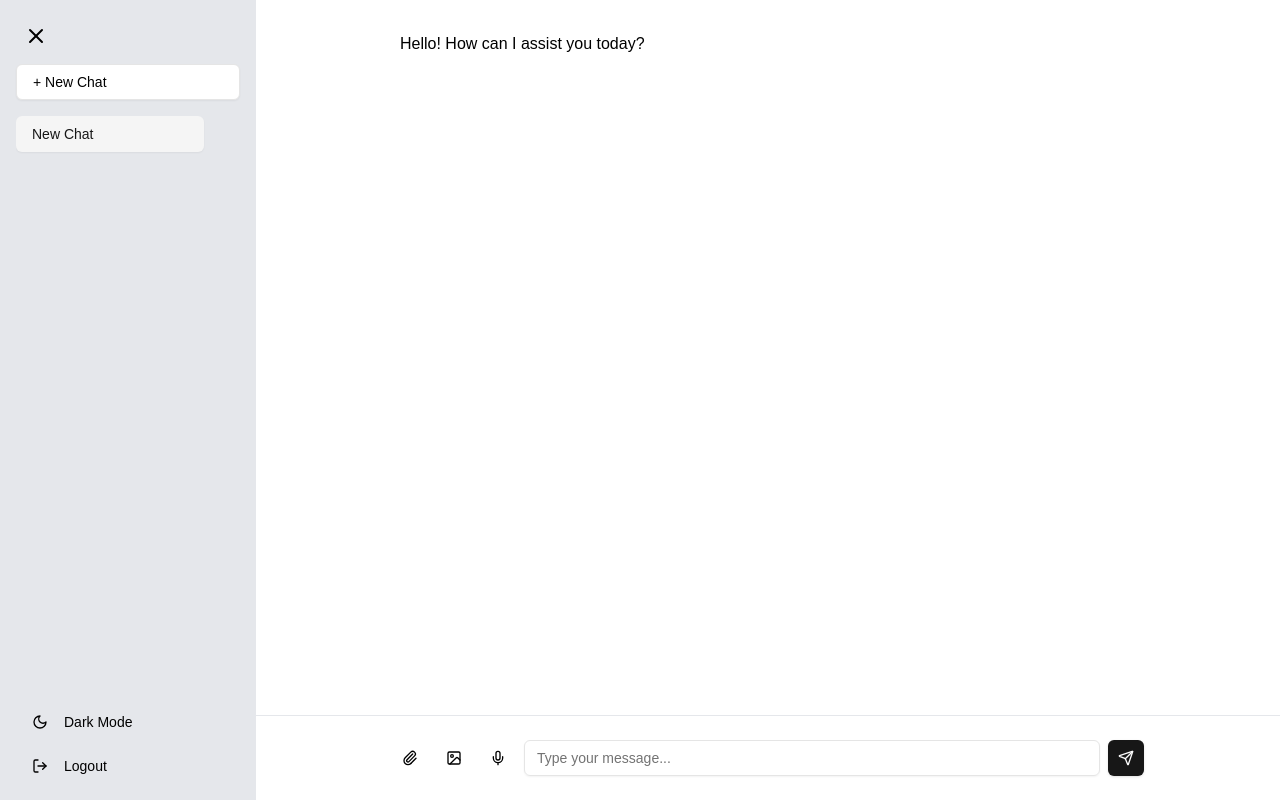
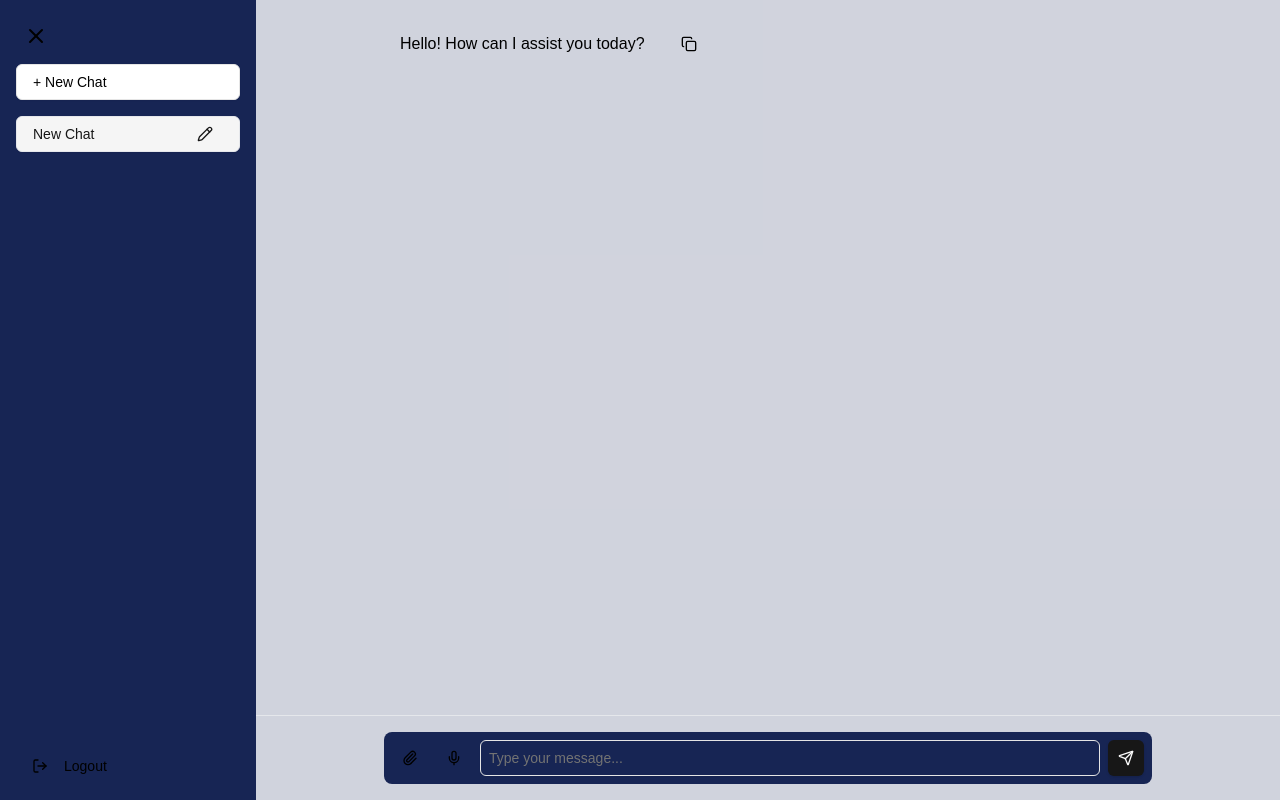
Before and after one commit to ShawneilRodrigues/TheNotoriusBug_LOC7, a Next.js app in the folder frontend/: page /employee/chat in a window 1280 px wide. Built offline with nearby package versions, Linux system fonts and the light colour scheme.

Commit message:
updated chat-page

```diff
--- a/frontend/src/app/employee/chat/page.tsx
+++ b/frontend/src/app/employee/chat/page.tsx
@@ -1,9 +1,9 @@
-'use client';
+"use client";
 
-import { useState, useEffect } from 'react';
-import { Button } from '@/components/ui/button';
-import { Input } from '@/components/ui/input';
-import { useTheme } from 'next-themes';
+import { useState, useEffect } from "react";
+import { Button } from "@/components/ui/button";
+import { Input } from "@/components/ui/input";
+import { useTheme } from "next-themes";
 import {
   Menu,
   X,
@@ -16,26 +16,24 @@ import {
   Image,
   Send,
   Pencil,
-} from 'lucide-react';
-import { cn } from '@/lib/utils';
+} from "lucide-react";
+import { cn } from "@/lib/utils";
 
 export default function EmployeeChat() {
   const [mounted, setMounted] = useState(false);
   const [isSidebarOpen, setIsSidebarOpen] = useState(true);
-    const [chatInput, setChatInput] = useState('');
+  const [chatInput, setChatInput] = useState("");
   const [editingChatId, setEditingChatId] = useState<number | null>(null);
-    const [editingTitle, setEditingTitle] = useState('');
+  const [editingTitle, setEditingTitle] = useState("");
   const [chats, setChats] = useState([
     {
       id: 1,
-            title: 'New Chat',
-            messages: [
-                { role: 'ai', content: 'Hello! How can I assist you today?' },
-            ],
+      title: "New Chat",
+      messages: [{ role: "ai", content: "Hello! How can I assist you today?" }],
     },
   ]);
   const [activeChatId, setActiveChatId] = useState(1);
-    const { theme, setTheme } = useTheme();
+  // const { theme, setTheme } = useTheme();
 
   // Handle hydration mismatch
   useEffect(() => {
@@ -46,16 +44,13 @@ export default function EmployeeChat() {
 
   const handleChatSubmit = (e: React.FormEvent) => {
     e.preventDefault();
-        if (chatInput.trim() === '') return;
+    if (chatInput.trim() === "") return;
 
     const updatedChats = chats.map((chat) => {
       if (chat.id === activeChatId) {
         return {
           ...chat,
-                    messages: [
-                        ...chat.messages,
-                        { role: 'user', content: chatInput },
-                    ],
+          messages: [...chat.messages, { role: "user", content: chatInput }],
         };
       }
       return chat;
@@ -70,8 +65,8 @@ export default function EmployeeChat() {
             ...chat,
             messages: [
               ...chat.messages,
-                            { role: 'user', content: chatInput },
-                            { role: 'ai', content: `You said: ${chatInput}` },
+              { role: "user", content: chatInput },
+              { role: "ai", content: `You said: ${chatInput}` },
             ],
           };
         }
@@ -80,16 +75,14 @@ export default function EmployeeChat() {
       setChats(updatedChatsWithAI);
     }, 1000);
 
-        setChatInput('');
+    setChatInput("");
   };
 
   const createNewChat = () => {
     const newChat = {
       id: chats.length + 1,
-            title: 'New Chat',
-            messages: [
-                { role: 'ai', content: 'Hello! How can I assist you today?' },
-            ],
+      title: "New Chat",
+      messages: [{ role: "ai", content: "Hello! How can I assist you today?" }],
     };
     setChats([...chats, newChat]);
     setActiveChatId(newChat.id);
@@ -111,7 +104,7 @@ export default function EmployeeChat() {
       );
     }
     setEditingChatId(null);
-        setEditingTitle('');
+    setEditingTitle("");
   };
 
   const copyToClipboard = (text: string) => {
@@ -124,15 +117,15 @@ export default function EmployeeChat() {
   }
 
   return (
-        <div className="flex h-screen bg-background">
+    <div className="flex h-screen">
       {/* Sidebar */}
       <aside
         className={cn(
-                    'absolute inset-y-0 left-0 z-50 w-64 bg-card transform transition-transform duration-200 ease-in-out pt-12 bg-gray-200 dark:bg-gray-700',
-                    isSidebarOpen ? 'translate-x-0' : '-translate-x-full'
+          "absolute inset-y-0 left-0 z-50 w-[20vw] bg-card transform transition-transform duration-200 ease-in-out pt-12 bg-blue-950",
+          isSidebarOpen ? "translate-x-0" : "-translate-x-full"
         )}
       >
-                <div className="flex flex-col h-full p-4 ">
+        <div className="flex flex-col h-full p-4">
           <Button
             variant="outline"
             className="w-full justify-start mb-4"
@@ -143,49 +136,33 @@ export default function EmployeeChat() {
 
           <div className="flex-1 overflow-y-auto">
             {chats.map((chat) => (
-                            <div
-                                key={chat.id}
-                                className="flex items-center mb-2 group"
-                            >
+              <div key={chat.id} className="flex items-center mb-2 group">
                 {editingChatId === chat.id ? (
                   <div className="flex w-full space-x-2">
                     <Input
                       value={editingTitle}
-                                            onChange={(e) =>
-                                                setEditingTitle(e.target.value)
-                                            }
+                      onChange={(e) => setEditingTitle(e.target.value)}
                       onBlur={saveEditingChat}
-                                            onKeyDown={(e) =>
-                                                e.key === 'Enter' &&
-                                                saveEditingChat()
-                                            }
+                      onKeyDown={(e) => e.key === "Enter" && saveEditingChat()}
                       autoFocus
                     />
                   </div>
                 ) : (
                   <div className="flex w-full items-center">
                     <Button
-                                            variant={
-                                                chat.id === activeChatId
-                                                    ? 'secondary'
-                                                    : 'ghost'
-                                            }
-                                            className="flex-1 justify-start text-left"
-                                            onClick={() =>
-                                                setActiveChatId(chat.id)
-                                            }
+                      variant={chat.id === activeChatId ? "secondary" : "ghost"}
+                      className="border py-1 flex-1 justify-between text-left"
+                      onClick={() => setActiveChatId(chat.id)}
                     >
                       {chat.title}
-                                        </Button>
                       <Button
                         variant="ghost"
                         size="icon"
-                                            className="opacity-0 group-hover:opacity-100"
-                                            onClick={() =>
-                                                startEditingChat(chat)
-                                            }
+                        // className="opacity-0 group-hover:opacity-100"
+                        onClick={() => startEditingChat(chat)}
                       >
                         <Pencil className="h-4 w-4" />
+                      </Button>
                     </Button>
                   </div>
                 )}
@@ -194,20 +171,18 @@ export default function EmployeeChat() {
           </div>
 
           <div className="space-y-2">
-                        <Button
+            {/* <Button
               variant="ghost"
               className="w-full justify-start"
-                            onClick={() =>
-                                setTheme(theme === 'dark' ? 'light' : 'dark')
-                            }
+              onClick={() => setTheme(theme === "dark" ? "dark" : "dark")}
             >
-                            {theme === 'dark' ? (
+              {theme === "dark" ? (
                 <Sun className="mr-2 h-4 w-4" />
               ) : (
                 <Moon className="mr-2 h-4 w-4" />
               )}
-                            {theme === 'dark' ? 'Light Mode' : 'Dark Mode'}
-                        </Button>
+              {theme === "dark" ? "Light Mode" : "Dark Mode"}
+            </Button> */}
             <Button
               variant="ghost"
               className="w-full justify-start text-destructive"
@@ -222,8 +197,8 @@ export default function EmployeeChat() {
       {/* Main Content */}
       <div
         className={cn(
-                    'flex-1 flex flex-col transition-[margin] duration-200 ease-in-out',
-                    isSidebarOpen ? 'ml-64' : 'ml-0'
+          "flex-1 flex flex-col transition-[margin] duration-200 ease-in-out",
+          isSidebarOpen ? "ml-64" : "ml-0"
         )}
       >
         {/* Toggle Sidebar Button */}
@@ -239,24 +214,22 @@ export default function EmployeeChat() {
         </button>
 
         {/* Chat Messages */}
-                <main className="flex-1 overflow-y-auto p-4">
+        <main className="flex-1 bg-blue-950/20 overflow-y-auto p-4">
           <div className="max-w-3xl mx-auto space-y-4">
             {activeChat?.messages.map((message, index) => (
               <div
                 key={index}
                 className={cn(
-                                    'flex flex-col',
-                                    message.role === 'user'
-                                        ? 'items-end'
-                                        : 'items-start'
+                  "flex items-center",
+                  message.role === "user" ? "justify-end" : "justify-start"
                 )}
               >
                 <div
                   className={cn(
-                                        'max-w-[80%] rounded-lg p-4',
-                                        message.role === 'user'
-                                            ? 'bg-primary text-primary-foreground'
-                                            : 'bg-card'
+                    "max-w-[80%] rounded-lg p-4",
+                    message.role === "user"
+                      ? "bg-primary text-primary-foreground"
+                      : "bg-card"
                   )}
                 >
                   {message.content}
@@ -264,13 +237,10 @@ export default function EmployeeChat() {
                 <Button
                   variant="ghost"
                   size="sm"
-                                    className="mt-1 opacity-0 hover:opacity-100 transition-opacity"
-                                    onClick={() =>
-                                        copyToClipboard(message.content)
-                                    }
+                  className="self-center transition-opacity ml-2"
+                  onClick={() => copyToClipboard(message.content)}
                 >
-                                    <Copy className="h-4 w-4 mr-2" />
-                                    Copy
+                  <Copy className="h-4 w-4" />
                 </Button>
               </div>
             ))}
@@ -278,43 +248,25 @@ export default function EmployeeChat() {
         </main>
 
         {/* Input Area */}
-                <footer className="border-t bg-background p-4">
-                    <form
-                        onSubmit={handleChatSubmit}
-                        className="max-w-3xl mx-auto"
-                    >
-                        <div className="flex items-end space-x-2 bg-card rounded-lg p-2">
-                            <Button
-                                type="button"
-                                variant="ghost"
-                                size="icon"
-                            >
-                                <Paperclip className="h-5 w-5" />
+        <footer className="border-t bg-blue-950/20 p-4">
+          <form onSubmit={handleChatSubmit} className="max-w-3xl mx-auto">
+            <div className="flex bg-blue-950 items-end space-x-2 bg-card rounded-lg p-2">
+              <Button type="button" variant="ghost" size="icon">
+                <Paperclip className="h-10 w-10" />
               </Button>
-                            <Button
-                                type="button"
-                                variant="ghost"
-                                size="icon"
-                            >
+              {/* <Button type="button" variant="ghost" size="icon">
                 <Image className="h-5 w-5" />
-                            </Button>
-                            <Button
-                                type="button"
-                                variant="ghost"
-                                size="icon"
-                            >
+              </Button> */}
+              <Button type="button" variant="ghost" size="icon">
                 <Mic className="h-5 w-5" />
               </Button>
               <Input
                 placeholder="Type your message..."
                 value={chatInput}
                 onChange={(e) => setChatInput(e.target.value)}
-                                className="flex-1"
+                className="flex-1 px-2 py-4"
               />
-                            <Button
-                                type="submit"
-                                size="icon"
-                            >
+              <Button type="submit" size="icon">
                 <Send className="h-5 w-5" />
               </Button>
             </div>
```
Lines whose indentation alone changed are shown as unchanged.
